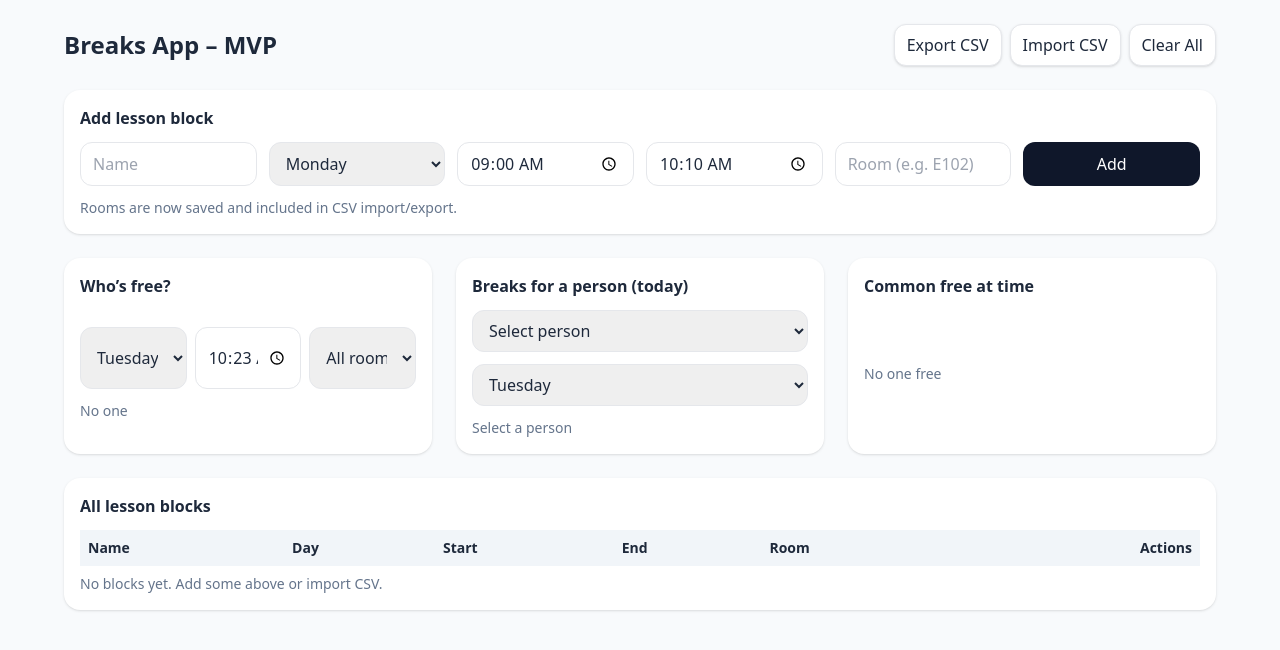
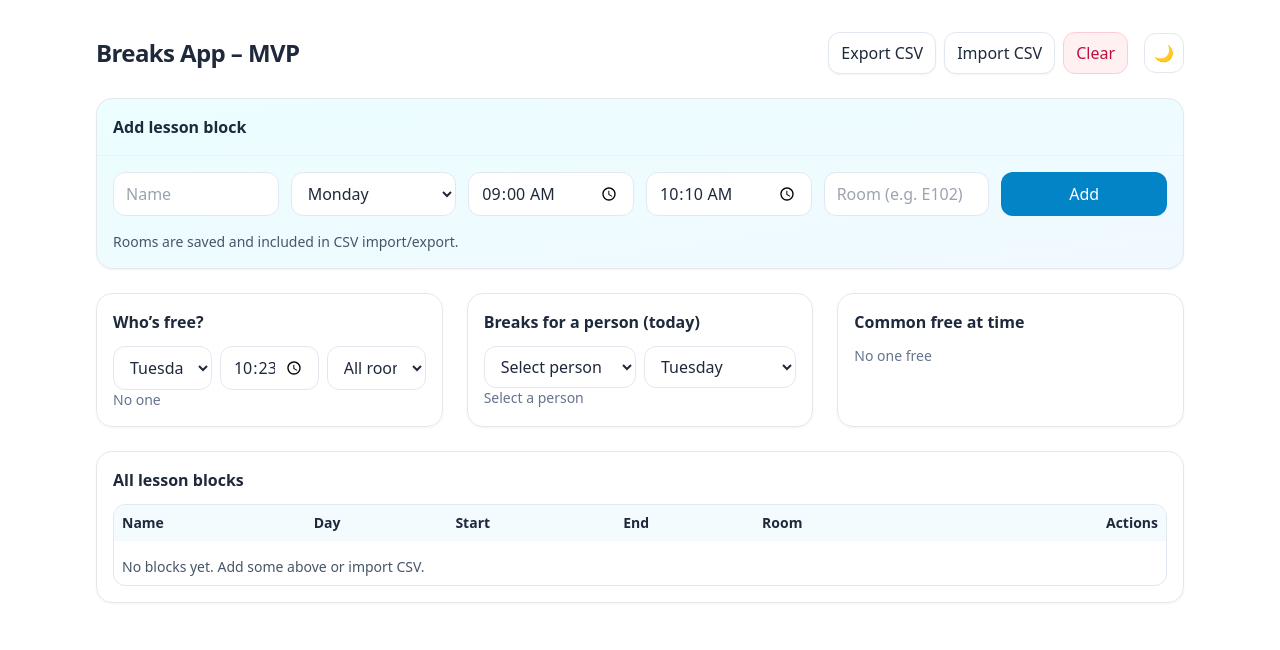
Before and after one commit to UrGenix/breaks-app, a Next.js app: page / in a window 1280 px wide. Shown: the top 650 px of the page. Built offline with nearby package versions, Linux system fonts and the light colour scheme.

Commit message:
Update BreaksAppMVP.tsx

```diff
--- a/components/BreaksAppMVP.tsx
+++ b/components/BreaksAppMVP.tsx
@@ -1,7 +1,7 @@
-// components/BreaksAppMVP.tsx
 "use client";
 import React, { useEffect, useMemo, useRef, useState } from "react";
 
+/* ---------------- Types ---------------- */
 type Day = "Monday"|"Tuesday"|"Wednesday"|"Thursday"|"Friday"|"Saturday"|"Sunday";
 
 type Block = {
@@ -10,9 +10,10 @@ type Block = {
   day: Day;
   start: string; // HH:MM
   end: string;   // HH:MM
-  room: string;  // NEW
+  room: string;  // used for filters
 };
 
+/* --------------- Helpers --------------- */
 const DAYS: Day[] = ["Monday","Tuesday","Wednesday","Thursday","Friday","Saturday","Sunday"];
 const dayIdx: Record<Day, number> = Object.fromEntries(DAYS.map((d,i)=>[d,i])) as any;
 
@@ -31,7 +32,7 @@ function gapsBetween(intervals: [number, number][]): [number, number][] {
   return gaps;
 }
 
-// CSV helpers (Name,Day,Start,End,Room)
+/* -------- CSV helpers (Name,Day,Start,End,Room) -------- */
 function toCSV(blocks: Block[]): string {
   const header = "Name,Day,Start,End,Room";
   const lines = blocks.map(b => [b.name, b.day, b.start, b.end, (b.room||"")].join(","));
@@ -64,28 +65,55 @@ function fromCSV(text: string): Block[] {
   return out;
 }
 
-const LS_KEY = "breaks-mvp-blocks@with-room";
+/* --------------- Local storage --------------- */
+const LS_KEY = "breaks-mvp-blocks@v2";
+const THEME_KEY = "breaks-theme"; // "light" | "dark" | "system"
 
+/* ----------- Theme hook (dark/light) ----------- */
+function useTheme(){
+  const [mode, setMode] = useState<"light"|"dark">("light");
+  useEffect(()=>{
+    // initial: respect saved pref or system
+    const saved = localStorage.getItem(THEME_KEY);
+    const prefersDark = window.matchMedia?.("(prefers-color-scheme: dark)").matches;
+    const initial = (saved==="dark"||saved==="light") ? saved : (prefersDark? "dark":"light");
+    setMode(initial);
+    document.documentElement.classList.toggle("dark", initial==="dark");
+  },[]);
+  const toggle = ()=>{
+    setMode(m=>{
+      const next = m==="dark" ? "light":"dark";
+      localStorage.setItem(THEME_KEY, next);
+      document.documentElement.classList.toggle("dark", next==="dark");
+      return next;
+    });
+  };
+  return { mode, toggle };
+}
+
+/* ------------------- UI ------------------- */
 export default function BreaksAppMVP(){
+  const { mode, toggle } = useTheme();
+
   const [blocks, setBlocks] = useState<Block[]>([]);
   const [name, setName] = useState("");
   const [day, setDay] = useState<Day>("Monday");
   const [start, setStart] = useState("09:00");
   const [end, setEnd] = useState("10:10");
-  const [room, setRoom] = useState(""); // NEW
+  const [room, setRoom] = useState("");
 
   const [queryDay, setQueryDay] = useState<Day>(DAYS[new Date().getDay()-1] || "Monday");
   const [queryTime, setQueryTime] = useState(()=>{
     const d=new Date(); return `${String(d.getHours()).padStart(2,"0")}:${String(d.getMinutes()).padStart(2,"0")}`;
   });
-  const [roomFilter, setRoomFilter] = useState<string>(""); // NEW: dropdown filter
+  const [roomFilter, setRoomFilter] = useState<string>("");
 
   // load/save
   useEffect(()=>{ try{ const raw=localStorage.getItem(LS_KEY); if(raw) setBlocks(JSON.parse(raw)); }catch{} },[]);
   useEffect(()=>{ try{ localStorage.setItem(LS_KEY, JSON.stringify(blocks)); }catch{} },[blocks]);
 
   const people = useMemo(()=> Array.from(new Set(blocks.map(b=>b.name))).sort(), [blocks]);
-  const rooms = useMemo(()=> ["", ...Array.from(new Set(blocks.map(b=>b.room).filter(Boolean))).sort()], [blocks]); // "" = All
+  const rooms = useMemo(()=> ["", ...Array.from(new Set(blocks.map(b=>b.room).filter(Boolean))).sort()], [blocks]);
 
   const byPersonDay = useMemo(()=>{
     const map = new Map<string, [number,number][]>();
@@ -110,12 +138,13 @@ export default function BreaksAppMVP(){
   function deleteBlock(id:string){ setBlocks(prev=>prev.filter(b=>b.id!==id)); }
   function clearAll(){ if(confirm("Clear all blocks?")) setBlocks([]); }
 
-  // helpers for room-filtered "Who’s free?"
+  // room filter helper
   function personHasRoomToday(name: string, dayQ: Day, roomQ: string){
-    if(!roomQ) return true; // no filter
+    if(!roomQ) return true;
     return blocks.some(b => b.name===name && b.day===dayQ && (b.room||"").toLowerCase()===roomQ.toLowerCase());
   }
 
+  // CSV
   const fileRef = useRef<HTMLInputElement>(null);
   function downloadCSV(){
     const csv = toCSV(blocks);
@@ -133,75 +162,111 @@ export default function BreaksAppMVP(){
       setBlocks(prev => [...prev, ...toAdd].sort((a,b)=>
         a.name.localeCompare(b.name) || dayIdx[a.day]-dayIdx[b.day] || parseHHMM(a.start)-parseHHMM(b.start)
       ));
-      if(fileRef.current) fileRef.current.value="";
+      if (fileRef.current) fileRef.current.value="";
     };
     reader.readAsText(f);
   }
 
   return (
-    <div className="min-h-screen bg-slate-50 text-slate-800 p-6">
-      <div className="max-w-6xl mx-auto grid gap-6">
-
+    <div className="min-h-screen bg-white text-slate-800 dark:bg-slate-950 dark:text-slate-100 transition-colors">
+      <div className="max-w-6xl mx-auto p-4 sm:p-6 md:p-8 grid gap-6">
+        {/* Header */}
         <header className="flex items-center justify-between">
-          <h1 className="text-2xl font-bold">Breaks App – MVP</h1>
-          <div className="flex gap-2">
-            <button onClick={downloadCSV} className="px-3 py-2 rounded-xl bg-white shadow border hover:bg-slate-100">Export CSV</button>
-            <label className="px-3 py-2 rounded-xl bg-white shadow border hover:bg-slate-100 cursor-pointer">
+          <h1 className="text-2xl font-bold tracking-tight">Breaks App – MVP</h1>
+          <div className="flex items-center gap-2">
+            <button onClick={downloadCSV}
+              className="px-3 py-2 rounded-xl bg-white border border-slate-200 shadow-sm hover:bg-slate-50
+                         dark:bg-slate-900 dark:border-slate-800 dark:hover:bg-slate-800">
+              Export CSV
+            </button>
+            <label className="px-3 py-2 rounded-xl bg-white border border-slate-200 shadow-sm hover:bg-slate-50 cursor-pointer
+                               dark:bg-slate-900 dark:border-slate-800 dark:hover:bg-slate-800">
               Import CSV
               <input ref={fileRef} type="file" accept=".csv" onChange={onCSVFile} className="hidden" />
             </label>
-            <button onClick={clearAll} className="px-3 py-2 rounded-xl bg-white shadow border hover:bg-red-50">Clear All</button>
+            <button onClick={clearAll}
+              className="px-3 py-2 rounded-xl bg-rose-50 text-rose-700 border border-rose-200 hover:bg-rose-100
+                         dark:bg-rose-900/30 dark:text-rose-200 dark:border-rose-900/60 dark:hover:bg-rose-900/50">
+              Clear
+            </button>
+
+            {/* Theme toggle */}
+            <button onClick={toggle}
+              title={`Switch to ${mode==="dark"?"light":"dark"} mode`}
+              className="ml-2 h-10 w-10 rounded-xl grid place-items-center border border-slate-200 bg-white hover:bg-slate-50
+                         dark:bg-slate-900 dark:border-slate-800 dark:hover:bg-slate-800">
+              {mode==="dark" ? "🌞" : "🌙"}
+            </button>
           </div>
         </header>
 
         {/* Add Block */}
-        <section className="bg-white rounded-2xl shadow p-4 grid gap-3">
+        <section
+          className="rounded-2xl border shadow-sm overflow-hidden
+                     bg-gradient-to-br from-cyan-50 to-sky-50
+                     dark:from-slate-900 dark:to-slate-900 dark:border-slate-800">
+          <div className="p-4 border-b border-sky-100/70 dark:border-slate-800">
             <h2 className="font-semibold">Add lesson block</h2>
-          <div className="grid grid-cols-1 md:grid-cols-6 gap-3">
-            <input value={name} onChange={e=>setName(e.target.value)} placeholder="Name" className="px-3 py-2 rounded-xl border" />
-            <select value={day} onChange={e=>setDay(e.target.value as Day)} className="px-3 py-2 rounded-xl border">
+          </div>
+          <div className="p-4 grid grid-cols-1 md:grid-cols-6 gap-3">
+            <input value={name} onChange={e=>setName(e.target.value)} placeholder="Name"
+                   className="px-3 py-2 rounded-xl border border-slate-200 bg-white dark:bg-slate-900 dark:border-slate-800" />
+            <select value={day} onChange={e=>setDay(e.target.value as Day)}
+                    className="px-3 py-2 rounded-xl border border-slate-200 bg-white dark:bg-slate-900 dark:border-slate-800">
               {DAYS.map(d=><option key={d} value={d}>{d}</option>)}
             </select>
-            <input value={start} onChange={e=>setStart(e.target.value)} type="time" className="px-3 py-2 rounded-xl border" />
-            <input value={end} onChange={e=>setEnd(e.target.value)} type="time" className="px-3 py-2 rounded-xl border" />
-            <input value={room} onChange={e=>setRoom(e.target.value)} placeholder="Room (e.g. E102)" className="px-3 py-2 rounded-xl border" />
-            <button onClick={addBlock} className="px-3 py-2 rounded-xl bg-slate-900 text-white hover:bg-slate-800">Add</button>
+            <input value={start} onChange={e=>setStart(e.target.value)} type="time"
+                   className="px-3 py-2 rounded-xl border border-slate-200 bg-white dark:bg-slate-900 dark:border-slate-800" />
+            <input value={end} onChange={e=>setEnd(e.target.value)} type="time"
+                   className="px-3 py-2 rounded-xl border border-slate-200 bg-white dark:bg-slate-900 dark:border-slate-800" />
+            <input value={room} onChange={e=>setRoom(e.target.value)} placeholder="Room (e.g. E102)"
+                   className="px-3 py-2 rounded-xl border border-slate-200 bg-white dark:bg-slate-900 dark:border-slate-800" />
+            <button onClick={addBlock}
+              className="px-3 py-2 rounded-xl bg-sky-600 text-white hover:bg-sky-700 active:bg-sky-800 transition-colors">
+              Add
+            </button>
           </div>
-          <p className="text-sm text-slate-500">Rooms are now saved and included in CSV import/export.</p>
+          <p className="px-4 pb-4 text-sm text-slate-600 dark:text-slate-400">Rooms are saved and included in CSV import/export.</p>
         </section>
 
         {/* Queries */}
         <section className="grid md:grid-cols-3 gap-6">
-          {/* Who's free (with Room filter) */}
-          <div className="bg-white rounded-2xl shadow p-4 grid gap-3">
-            <h3 className="font-semibold">Who’s free?</h3>
+          {/* Who’s free? */}
+          <div className="rounded-2xl border shadow-sm p-4 bg-white/80 backdrop-blur
+                          dark:bg-slate-900/70 dark:border-slate-800">
+            <h3 className="font-semibold mb-3">Who’s free?</h3>
             <div className="grid grid-cols-3 gap-2">
-              <select value={queryDay} onChange={e=>setQueryDay(e.target.value as Day)} className="px-3 py-2 rounded-xl border col-span-1">
+              <select value={queryDay} onChange={e=>setQueryDay(e.target.value as Day)}
+                      className="px-3 py-2 rounded-xl border border-slate-200 bg-white dark:bg-slate-900 dark:border-slate-800">
                 {DAYS.map(d=><option key={d} value={d}>{d}</option>)}
               </select>
-              <input value={queryTime} onChange={e=>setQueryTime(e.target.value)} type="time" className="px-3 py-2 rounded-xl border col-span-1" />
-              <select value={roomFilter} onChange={e=>setRoomFilter(e.target.value)} className="px-3 py-2 rounded-xl border col-span-1">
+              <input value={queryTime} onChange={e=>setQueryTime(e.target.value)} type="time"
+                     className="px-3 py-2 rounded-xl border border-slate-200 bg-white dark:bg-slate-900 dark:border-slate-800" />
+              <select value={roomFilter} onChange={e=>setRoomFilter(e.target.value)}
+                      className="px-3 py-2 rounded-xl border border-slate-200 bg-white dark:bg-slate-900 dark:border-slate-800">
                 {rooms.map(r => <option key={r||"__all"} value={r}>{r? r : "All rooms"}</option>)}
               </select>
             </div>
-            <FreeList blocks={blocks} day={queryDay} time={queryTime} roomFilter={roomFilter} roomCheck={personHasRoomToday} />
+            <FreeList blocks={blocks} day={queryDay} time={queryTime} roomFilter={roomFilter}
+                      roomCheck={(n,d,r)=>blocks.some(b=>b.name===n && b.day===d && (b.room||"").toLowerCase()===r.toLowerCase())} />
           </div>
 
           {/* Breaks for a person */}
-          <div className="bg-white rounded-2xl shadow p-4 grid gap-3">
-            <h3 className="font-semibold">Breaks for a person (today)</h3>
+          <div className="rounded-2xl border shadow-sm p-4 bg-white/80 dark:bg-slate-900/70 dark:border-slate-800">
+            <h3 className="font-semibold mb-3">Breaks for a person (today)</h3>
             <PersonBreaksPicker blocks={blocks} dayDefault={queryDay} />
           </div>
 
           {/* Common free */}
-          <div className="bg-white rounded-2xl shadow p-4 grid gap-3">
-            <h3 className="font-semibold">Common free at time</h3>
-            <CommonList day={queryDay} time={queryTime} names={[...new Set(blocks.map(b=>b.name))].sort()} byPersonDay={byPersonDay} />
+          <div className="rounded-2xl border shadow-sm p-4 bg-white/80 dark:bg-slate-900/70 dark:border-slate-800">
+            <h3 className="font-semibold mb-3">Common free at time</h3>
+            <CommonList day={queryDay} time={queryTime} names={[...new Set(blocks.map(b=>b.name))].sort()}
+                        byPersonDay={byPersonDay} />
           </div>
         </section>
 
         {/* Table */}
-        <section className="bg-white rounded-2xl shadow p-4">
+        <section className="rounded-2xl border shadow-sm p-4 bg-white/90 dark:bg-slate-900/70 dark:border-slate-800">
           <h2 className="font-semibold mb-3">All lesson blocks</h2>
           <BlocksTable blocks={blocks} onDelete={(id)=>deleteBlock(id)} />
         </section>
@@ -210,6 +275,7 @@ export default function BreaksAppMVP(){
   );
 }
 
+/* ---------------- subcomponents ---------------- */
 function FreeList({ blocks, day, time, roomFilter, roomCheck }:{
   blocks: Block[]; day: Day; time: string; roomFilter: string; roomCheck: (name:string, day:Day, room:string)=>boolean;
 }){
@@ -222,12 +288,14 @@ function FreeList({ blocks, day, time, roomFilter, roomCheck }:{
     if (s <= t && t < e) busy.add(b.name);
   }
   let free = everyone.filter(n=>!busy.has(n));
-  // NEW: room filter (keeps only people who have at least one lesson today in that room)
   if (roomFilter) free = free.filter(n => roomCheck(n, day, roomFilter));
 
   return (
-    <ul className="text-sm grid gap-1">
-      {free.length? free.map(n=> <li key={n} className="px-2 py-1 rounded bg-slate-100">{n}</li>) : <li className="text-slate-500">No one</li>}
+    <ul className="text-sm grid gap-2">
+      {free.length
+        ? free.map(n=> <li key={n} className="px-3 py-2 rounded-xl border border-teal-200 bg-teal-50 text-teal-900
+                                              dark:border-slate-800 dark:bg-slate-800 dark:text-slate-100">{n}</li>)
+        : <li className="text-slate-500 dark:text-slate-400">No one</li>}
     </ul>
   );
 }
@@ -249,35 +317,44 @@ function PersonBreaksPicker({ blocks, dayDefault }:{ blocks: Block[]; dayDefault
 
   return (
     <>
-      <select value={who} onChange={e=>setWho(e.target.value)} className="px-3 py-2 rounded-xl border">
+      <div className="grid grid-cols-2 gap-2">
+        <select value={who} onChange={e=>setWho(e.target.value)}
+                className="px-3 py-2 rounded-xl border border-slate-200 bg-white dark:bg-slate-900 dark:border-slate-800">
           <option value="">Select person</option>
           {[...new Set(blocks.map(b=>b.name))].sort().map(n => <option key={n} value={n}>{n}</option>)}
         </select>
-      <select value={day} onChange={e=>setDay(e.target.value as Day)} className="px-3 py-2 rounded-xl border">
+        <select value={day} onChange={e=>setDay(e.target.value as Day)}
+                className="px-3 py-2 rounded-xl border border-slate-200 bg-white dark:bg-slate-900 dark:border-slate-800">
           {DAYS.map(d=><option key={d} value={d}>{d}</option>)}
         </select>
+      </div>
       <BreaksList name={who} day={day} blocks={blocks} />
     </>
   );
 }
 
 function BreaksList({ name, day, blocks }:{ name:string; day:Day; blocks: Block[]; }){
-  if(!name) return <p className="text-sm text-slate-500">Select a person</p>;
+  if(!name) return <p className="text-sm text-slate-500 dark:text-slate-400">Select a person</p>;
   const ivals = blocks.filter(b=>b.name===name && b.day===day).map(b=>[parseHHMM(b.start), parseHHMM(b.end)] as [number,number]);
   const gaps = gapsBetween(ivals);
-  if(!gaps.length) return <p className="text-sm text-slate-500">No breaks</p>;
+  if(!gaps.length) return <p className="text-sm text-slate-500 dark:text-slate-400">No breaks</p>;
   return (
-    <ul className="text-sm grid gap-1">
+    <ul className="text-sm grid gap-2">
       {gaps.map(([s,e],i)=>{
         const mins=e-s, h=Math.floor(mins/60), m=mins%60;
         const dur= h? `${h}h ${m}m` : `${m} mins`;
-        return <li key={i} className="px-2 py-1 rounded bg-slate-100">{fmt(s)}–{fmt(e)} ({dur})</li>;
+        return <li key={i} className="px-3 py-2 rounded-xl border border-slate-200 bg-white text-slate-900
+                                      dark:border-slate-800 dark:bg-slate-800 dark:text-slate-100">
+          {fmt(s)}–{fmt(e)} ({dur})
+        </li>;
       })}
     </ul>
   );
 }
 
-function CommonList({ day, time, names, byPersonDay }:{ day:Day; time:string; names:string[]; byPersonDay: Map<string,[number,number][]>; }){
+function CommonList({ day, time, names, byPersonDay }:{
+  day: Day; time: string; names: string[]; byPersonDay: Map<string,[number,number][]>;
+}){
   const t=parseHHMM(time); const rows:{name:string,start:number,end:number}[]=[];
   for(const n of names){
     const key=`${n}__${day}`; const ivals=byPersonDay.get(key)||[];
@@ -290,13 +367,16 @@ function CommonList({ day, time, names, byPersonDay }:{ day:Day; time:string; na
     else if(nextStart!=null) rows.push({name:n,start:0,end:nextStart});
     else if(prevEnd!=null) rows.push({name:n,start:prevEnd,end:24*60-1});
   }
-  if(!rows.length) return <p className="text-sm text-slate-500">No one free</p>;
+  if(!rows.length) return <p className="text-sm text-slate-500 dark:text-slate-400">No one free</p>;
   return (
-    <ul className="text-sm grid gap-1">
+    <ul className="text-sm grid gap-2">
       {rows.map(r=>{
         const mins=r.end-r.start, h=Math.floor(mins/60), m=mins%60;
         const dur= h? `${h}h ${m}m` : `${m} mins`;
-        return <li key={r.name} className="px-2 py-1 rounded bg-slate-100"><b>{r.name}</b> — {fmt(r.start)}–{fmt(r.end)} ({dur})</li>;
+        return <li key={r.name} className="px-3 py-2 rounded-xl border border-indigo-200 bg-indigo-50 text-indigo-900
+                                          dark:border-slate-800 dark:bg-slate-800 dark:text-slate-100">
+          <b>{r.name}</b> — {fmt(r.start)}–{fmt(r.end)} ({dur})
+        </li>;
       })}
     </ul>
   );
@@ -308,34 +388,38 @@ function BlocksTable({ blocks, onDelete }:{ blocks: Block[]; onDelete:(id:string
   ), [blocks]);
 
   return (
-    <div className="overflow-x-auto">
+    <div className="overflow-x-auto rounded-xl border border-slate-200 dark:border-slate-800">
       <table className="min-w-full text-sm">
         <thead>
-          <tr className="text-left bg-slate-100">
+          <tr className="text-left bg-sky-50/70 dark:bg-slate-800">
             <th className="p-2">Name</th>
             <th className="p-2">Day</th>
             <th className="p-2">Start</th>
             <th className="p-2">End</th>
-            <th className="p-2">Room</th>{/* NEW */}
+            <th className="p-2">Room</th>
             <th className="p-2 text-right">Actions</th>
           </tr>
         </thead>
-        <tbody>
+        <tbody className="[&>tr:nth-child(even)]:bg-sky-50/40 dark:[&>tr:nth-child(even)]:bg-slate-900/40">
           {sorted.map(b=>(
-            <tr key={b.id} className="border-b">
+            <tr key={b.id} className="border-b border-slate-100 dark:border-slate-800">
               <td className="p-2">{b.name}</td>
               <td className="p-2">{b.day}</td>
               <td className="p-2">{b.start}</td>
               <td className="p-2">{b.end}</td>
               <td className="p-2">{b.room}</td>
               <td className="p-2 text-right">
-                <button onClick={()=>onDelete(b.id)} className="px-2 py-1 rounded bg-red-50 text-red-700 hover:bg-red-100">Delete</button>
+                <button onClick={()=>onDelete(b.id)}
+                        className="px-2 py-1 rounded-lg bg-rose-50 text-rose-700 hover:bg-rose-100
+                                   dark:bg-rose-900/30 dark:text-rose-200 dark:hover:bg-rose-900/50">
+                  Delete
+                </button>
               </td>
             </tr>
           ))}
         </tbody>
       </table>
-      {!sorted.length && <p className="text-sm text-slate-500 mt-2">No blocks yet. Add some above or import CSV.</p>}
+      {!sorted.length && <p className="text-sm text-slate-600 dark:text-slate-400 mt-2 p-2">No blocks yet. Add some above or import CSV.</p>}
     </div>
   );
 }
```
Lines whose indentation alone changed are shown as unchanged.
